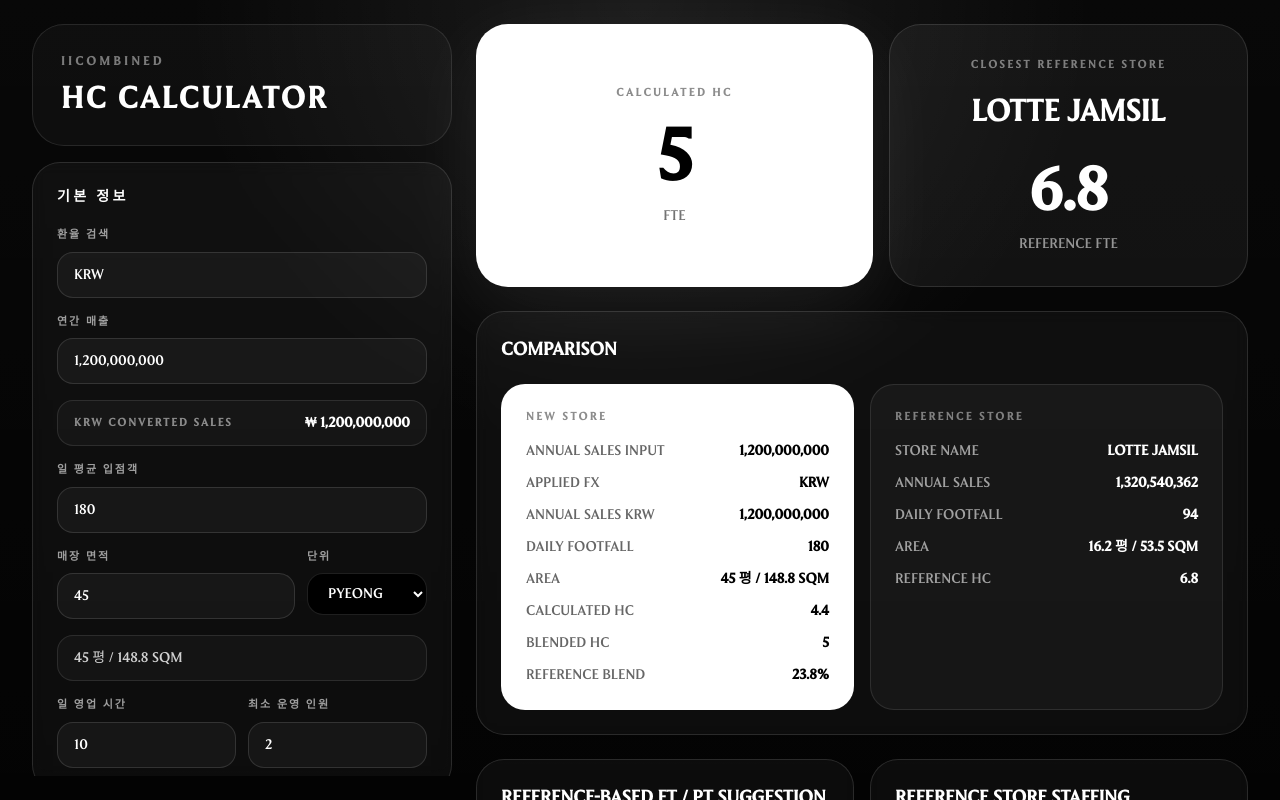
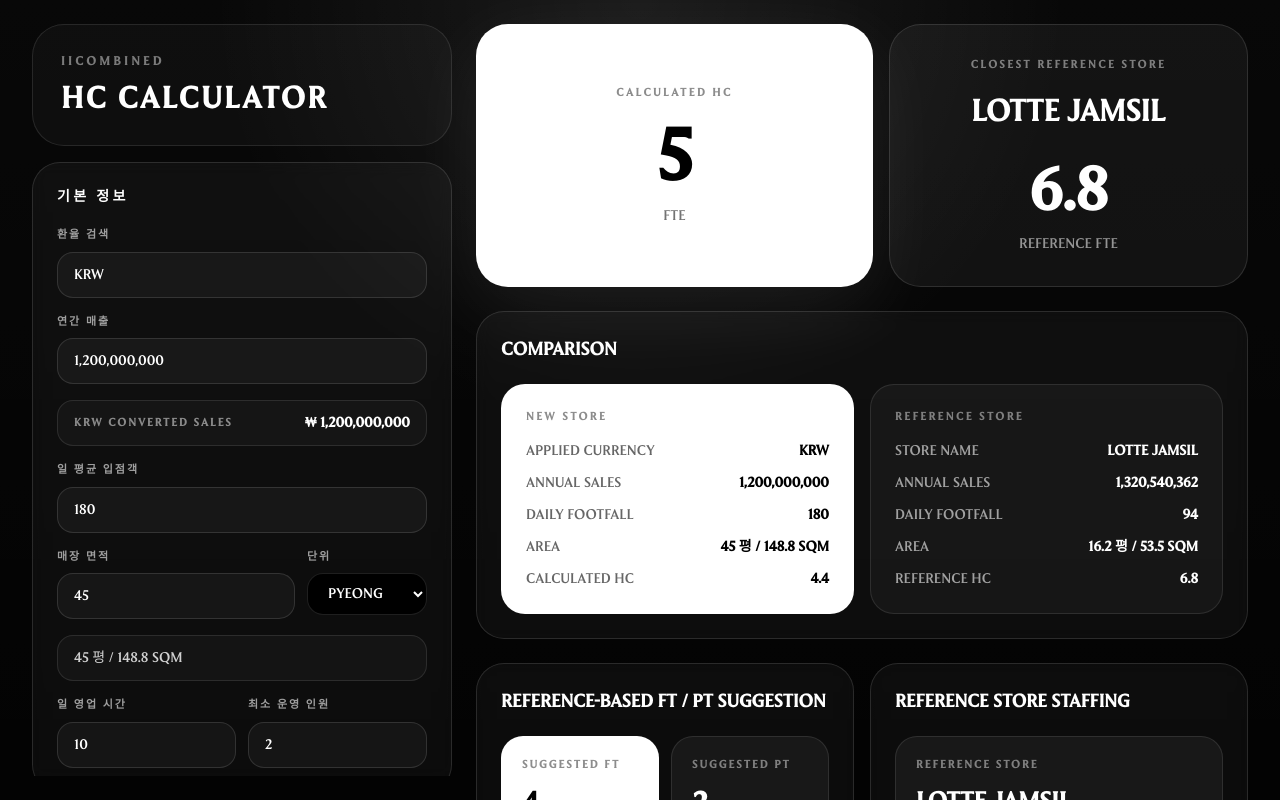
Before and after one commit to snoaden17/staffing-calculator, a Next.js app: page / in a window 1280 px wide. Shown: the top 800 px of the page. Built offline with nearby package versions, Linux system fonts and the light colour scheme.

Commit message:
update: final UI cleanup

```diff
--- a/app/page.tsx
+++ b/app/page.tsx
@@ -856,15 +856,11 @@ export default function Home() {
                       </p>
                       <div className="mt-4 space-y-3 text-sm">
                         <div className="flex justify-between gap-4">
-                          <span className="text-black/60">ANNUAL SALES INPUT</span>
-                          <span className="font-semibold">{annualSalesInput}</span>
-                        </div>
-                        <div className="flex justify-between gap-4">
-                          <span className="text-black/60">APPLIED FX</span>
+                          <span className="text-black/60">APPLIED CURRENCY</span>
                           <span className="font-semibold">{selectedCurrency}</span>
                         </div>
                         <div className="flex justify-between gap-4">
-                          <span className="text-black/60">ANNUAL SALES KRW</span>
+                          <span className="text-black/60">ANNUAL SALES</span>
                           <span className="font-semibold">
                             {round0(result.annualSalesKrw).toLocaleString()}
                           </span>
@@ -887,19 +883,7 @@ export default function Home() {
                             {result.calculatedHC}
                           </span>
                         </div>
-                        <div className="flex justify-between gap-4">
-                          <span className="text-black/60">BLENDED HC</span>
-                          <span className="font-semibold">
-                            {result.recommendedHC}
-                          </span>
                         </div>
-                        <div className="flex justify-between gap-4">
-                          <span className="text-black/60">REFERENCE BLEND</span>
-                          <span className="font-semibold">
-                            {result.referenceBlendWeight}%
-                          </span>
-                        </div>
-                      </div>
                     </div>
 
                     <div className="rounded-[24px] border border-white/10 bg-white/[0.04] p-5 text-white sm:p-6">
```
